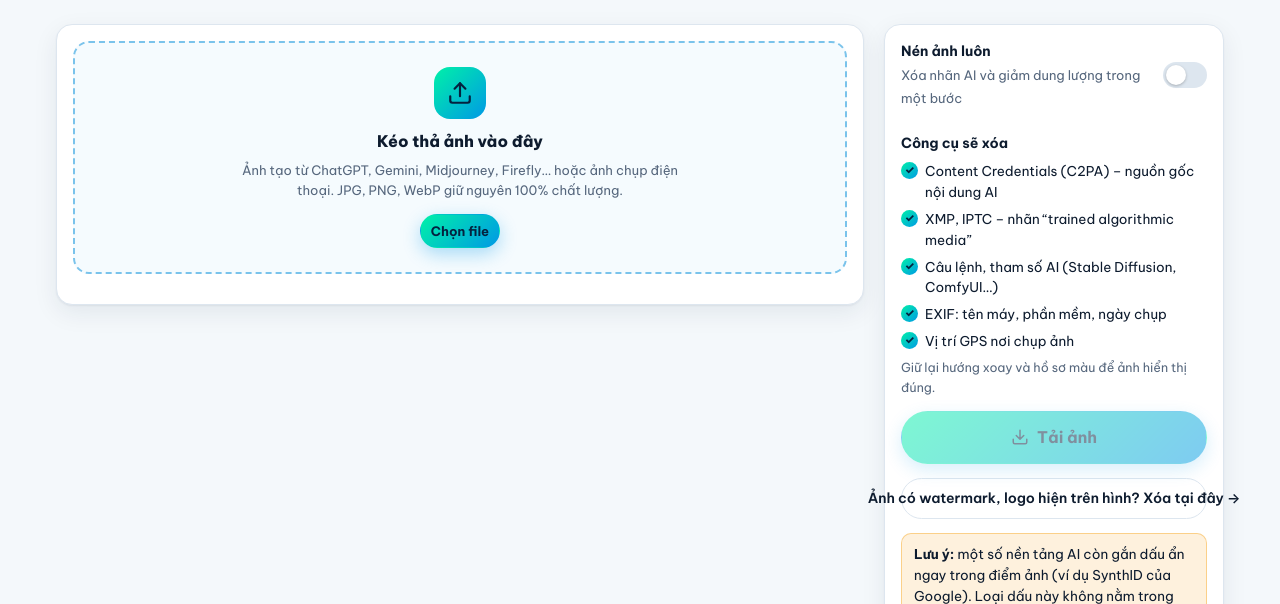
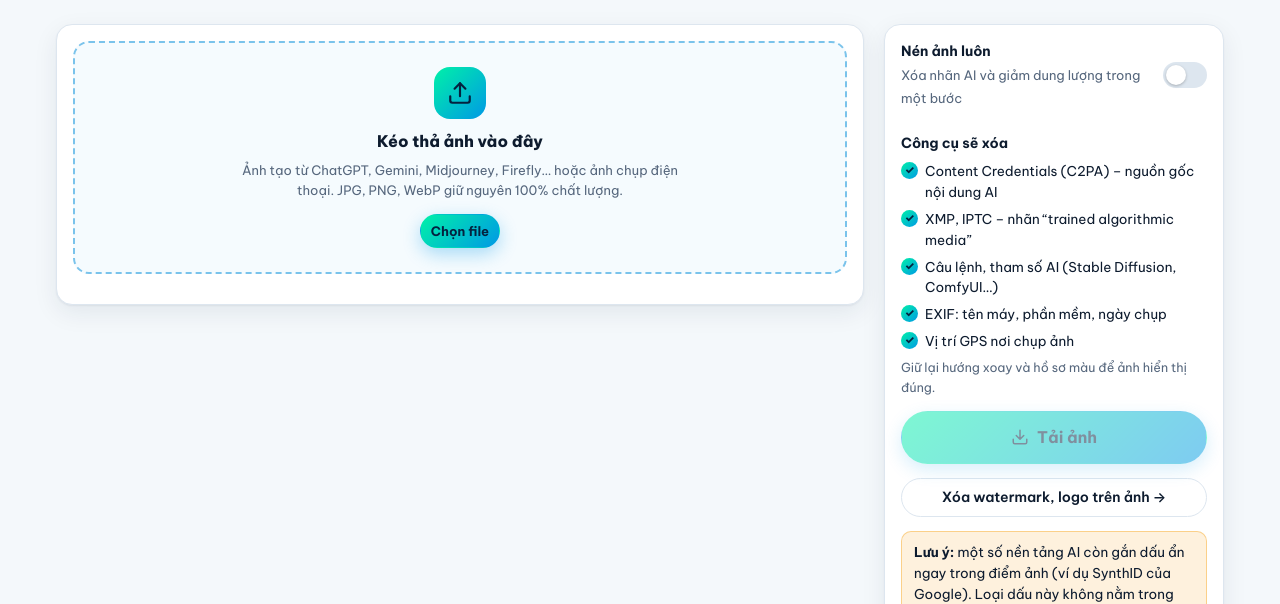
Before and after one commit to qtvuniversalchemistry-mm/vong-quay, a plain HTML site: page xoa-nhan-ai/index.html in a window 1280 px wide. Shown: the part 196-800 px from the top of the page. Drawn offline with Linux system fonts and the light colour scheme.

Commit message:
Sửa nút liên kết bị tràn ở trang Xóa nhãn AI; ẩn các công cụ sắp ra mắt
Co-Authored-By: Claude Opus 5.5 <noreply@anthropic.com>
Claude-Session: https://claude.ai/code/session_01MiXvnAtw4nDWg9YhT5kmkd

```diff
--- a/assets/css/main.css
+++ b/assets/css/main.css
@@ -779,3 +779,5 @@ input[type="range"] { flex: 1; accent-color: var(--brand); }
 .wm-actions { display: flex; flex-wrap: wrap; gap: 8px; margin-top: 12px; }
 #btnCompare { user-select: none; -webkit-user-select: none; }
 .mini-steps { margin: 0; padding-left: 20px; font-size: 13.5px; display: flex; flex-direction: column; gap: 4px; }
+
+.btn--wrap { white-space: normal; text-align: center; line-height: 1.35; }
--- a/assets/js/site.js
+++ b/assets/js/site.js
@@ -124,27 +124,6 @@
       href: "tao-link-utm/",
       icon: "link",
       status: "live"
-    },
-    {
-      id: "word-sang-pdf",
-      name: "Word sang PDF",
-      desc: "Chuyển file Word (.docx) sang PDF.",
-      icon: "doc",
-      status: "soon"
-    },
-    {
-      id: "chia-nhom",
-      name: "Chia nhóm ngẫu nhiên",
-      desc: "Chia danh sách thành các nhóm đều nhau chỉ với một cú bấm.",
-      icon: "users",
-      status: "soon"
-    },
-    {
-      id: "boc-so",
-      name: "Bốc số ngẫu nhiên",
-      desc: "Chọn số ngẫu nhiên trong khoảng tùy chọn, không trùng lặp.",
-      icon: "dice",
-      status: "soon"
     }
   ];
 
--- a/xoa-nhan-ai/index.html
+++ b/xoa-nhan-ai/index.html
@@ -92,7 +92,7 @@
           <span id="btnZipText">Tải tất cả (.zip)</span>
         </button>
 
-        <a class="btn" href="../xoa-watermark/">Ảnh có watermark, logo hiện trên hình? Xóa tại đây →</a>
+        <a class="btn btn--wrap" href="../xoa-watermark/">Xóa watermark, logo trên ảnh →</a>
         <div class="alert">
           <strong>Lưu ý:</strong> một số nền tảng AI còn gắn dấu ẩn ngay trong điểm ảnh (ví dụ SynthID của Google). Loại dấu này không nằm trong thông tin file nên công cụ không xóa được.
         </div>
```
Also changed, not shown: xoa-watermark/index.html (+1 -1 lines).
